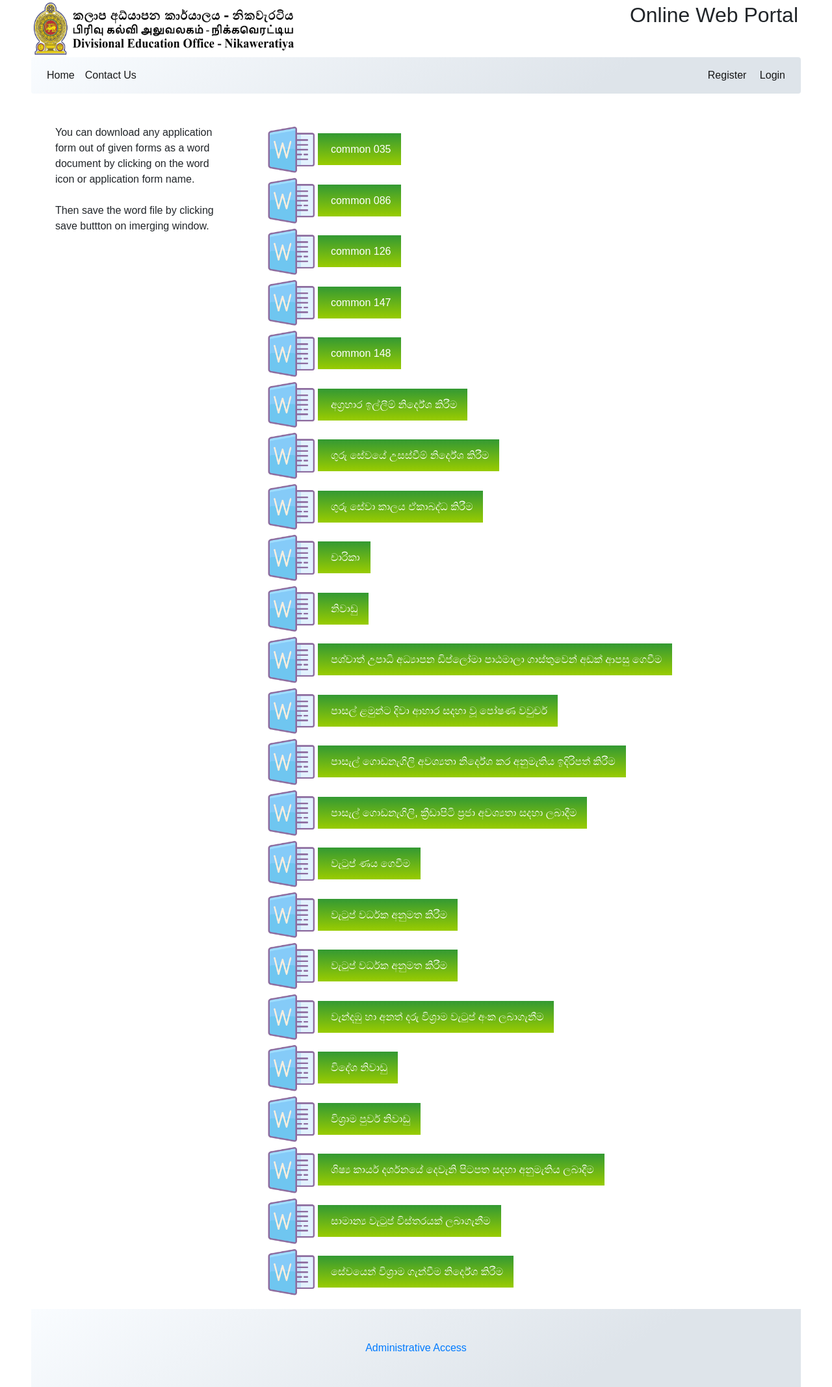
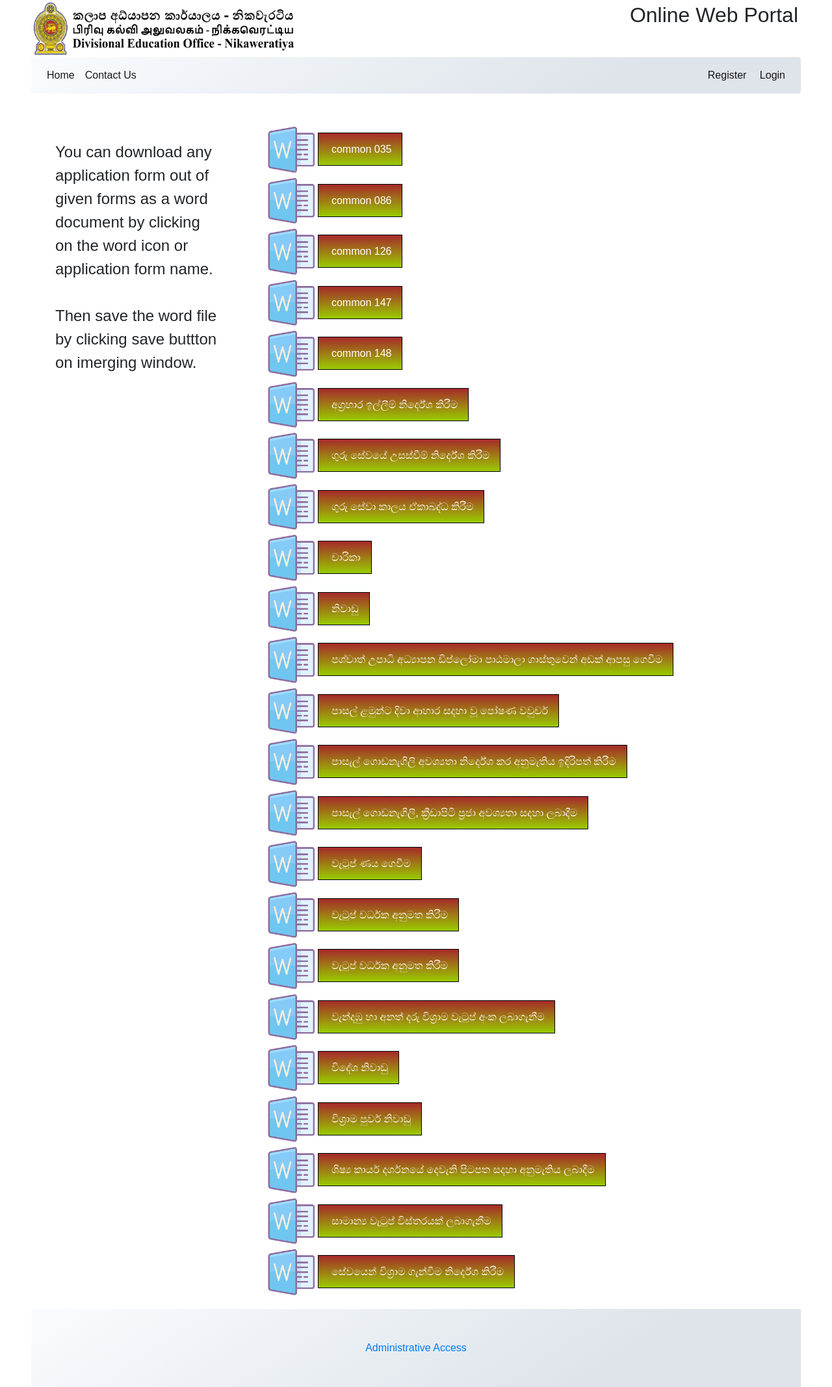
Before and after one commit to theekshanamadumal/hellow-world, a PHP site: page /applicationDownload.php in a window 1280 px wide. Shown: the whole page at 65% size. Run offline with PHP 8.4, Linux system fonts and the light colour scheme; some libraries are stand-ins or nearby versions; some web fonts are replaced.

Commit message:
app forms

```diff
--- a/Home.php
+++ b/Home.php
@@ -9,7 +9,7 @@
 
 <body>
 <?php include_once("inc/Header.php"); ?>
-<link rel="stylesheet" href="css/Home.css">
+<link rel="stylesheet" href="css/home.css">
     <div class="container">
     <div class="row">
         <div class="col-sm-8">
@@ -26,8 +26,8 @@
                     <img src="img/building.jpg" alt="">
                 </div>
                 <div>
-                        <h1 class="text-header">කලාප අධ්‍යාපන කාර්යාලය නිකවැරටිය</h1>
-                        <p class="text-paragragh">නිකවැරටිය අධ්‍යාපන කලාප කාර්යාලයට සාදරයෙන් පිළිගනිමු. මෙම වෙබ් පිටුව මගින් කලාපයේ සියලුම පාසල්වල විදුහල්පතිවරුන්ට, ගුරුවරුන්ට සහ කාර්ය මණ්ඩලයේ සියලුම සාමාජිකයන්ට පහත සදහන් ඕනෑම සේවාවක් ලබා ගත හැක. </p>
+                        <h1 class="text-header">කලාප අධ්‍යාපන කාර්යාලය නිකවැරටිය<br></h1>
+                        <p class="home-text-paragragh">නිකවැරටිය අධ්‍යාපන කලාප කාර්යාලයට සාදරයෙන් පිළිගනිමු.<br> <br>මෙම වෙබ් පිටුව මගින් කලාපයේ සියලුම පාසල්වල විදුහල්පතිවරුන්ට, ගුරුවරුන්ට සහ කාර්ය මණ්ඩලයේ සියලුම සාමාජිකයන්ට පහත සදහන් ඕනෑම සේවාවක් ලබා ගත හැක.<br><br> </p>
                 </div>
             </div>
         </div>
--- a/applicationDownload.php
+++ b/applicationDownload.php
@@ -12,7 +12,7 @@
 <?php include_once("inc/Header.php"); ?>
 <div class="container" >
 <div class="row">
-    <div class="col-sm-3">
+    <div class="col-sm-3" style="font-size: 1.5em;">
         <br><br>You can download any application form out of given forms as a word document by clicking on the word icon or application form name.<br><br> Then save the word file by clicking save buttton on imerging window.
     </div>
     <div class="col-sm-9">
--- a/css/CustomStyleSheet.css
+++ b/css/CustomStyleSheet.css
@@ -51,10 +51,17 @@ input[type="password"] {
 .applwidth{
   width: auto;
   overflow: hidden;
+
 }
 /* color in application forms*/
 .bg-formcolor{
-  background-image:linear-gradient(#339933,#99cc00) ;
+  border: 1px solid black;
+  width: 90%;
+  height: 50px;
+  margin-right: auto;
+  margin-left: auto;
+  color: antiquewhite;
+  background-image:linear-gradient(#a52a2a,#99cc00) ;
 }
 
 body{
--- a/css/home.css
+++ b/css/home.css
@@ -41,3 +41,7 @@
 
   opacity: 0.7;
 }
+
+.home-text-paragragh{
+  font-size: 1.2em;
+}
```
Also changed, not shown: contactUs.php (+19 -6 lines).
